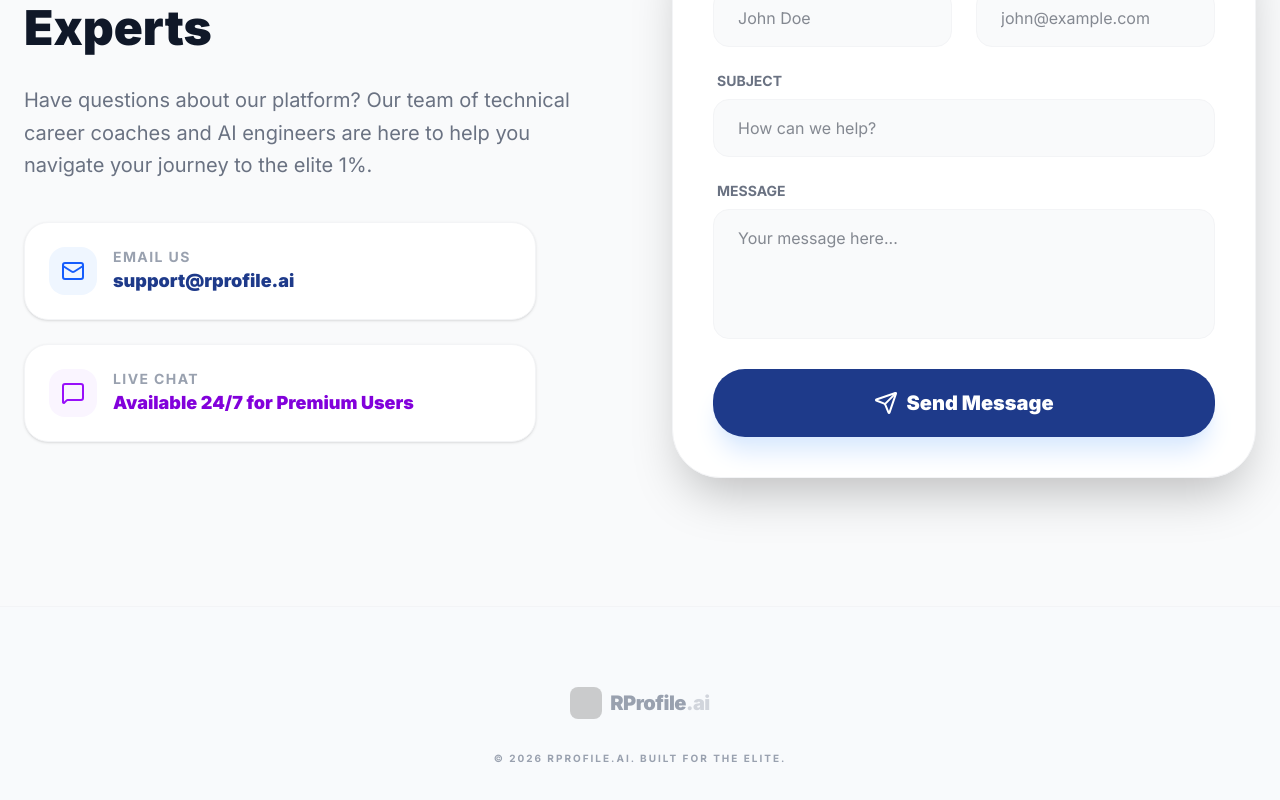
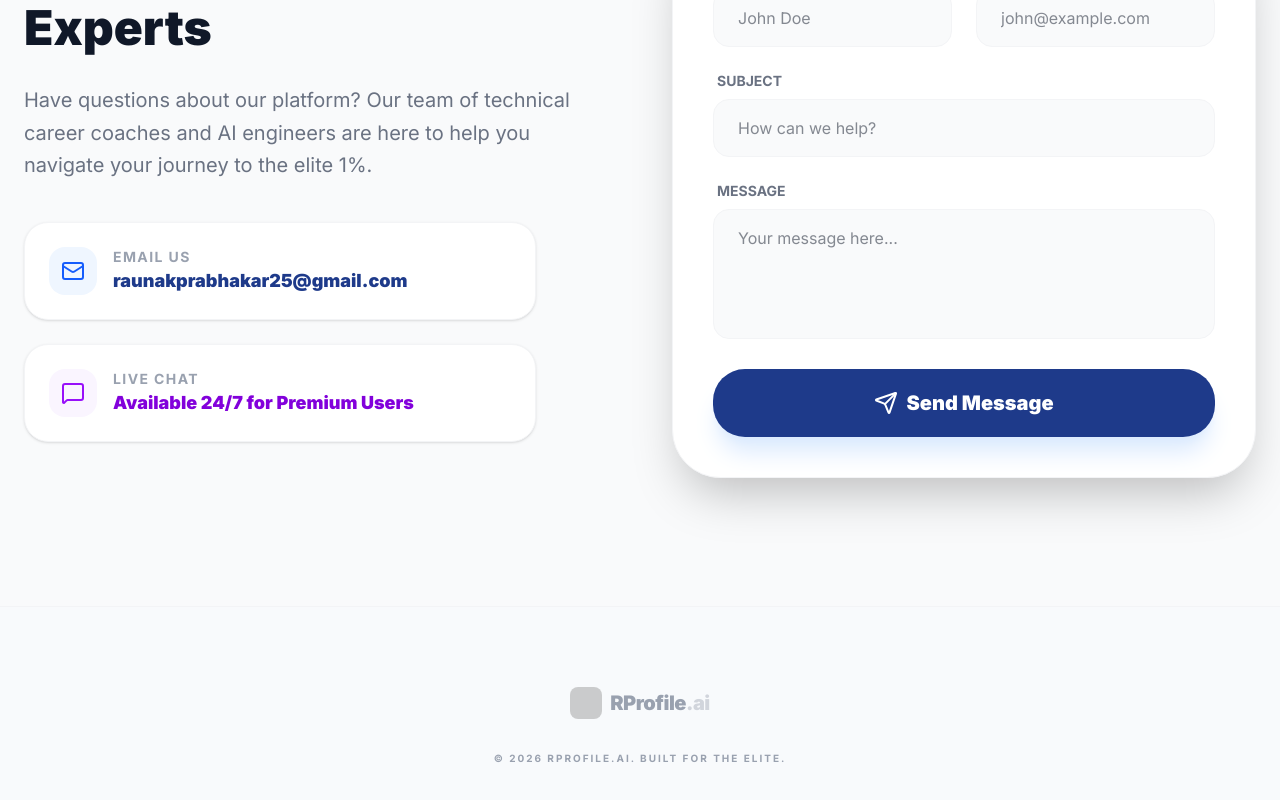
Before and after one commit to ghost-bw/RProfile.ai, a React (Vite) app in the folder frontend/: page / in a window 1280 px wide. Shown: the part 2711-3511 px from the top of the page. Built offline with nearby package versions, Linux system fonts and the light colour scheme; no server answers; grey boxes are pictures that could not be loaded; a web font is replaced by a local one.

Commit message:
Update RProfile contact details

```diff
--- a/frontend/src/pages/AnalyticsDashboard.jsx
+++ b/frontend/src/pages/AnalyticsDashboard.jsx
@@ -165,7 +165,7 @@ const AnalyticsDashboard = () => {
                         <div className="bg-[#1E3A8A] p-1.5 rounded-lg">
                             <Award className="text-white w-4.5 h-4.5" />
                         </div>
-                        <span className="text-xl font-black text-[#1E3A8A] tracking-tight font-serif">ResumePro<span className="text-blue-500">.ai</span></span>
+                        <span className="text-xl font-black text-[#1E3A8A] tracking-tight font-serif">RProfile.ai<span className="text-blue-500">.ai</span></span>
                     </div>
                     <button onClick={() => navigate('/dashboard')} className="flex items-center space-x-1.5 text-slate-500 hover:text-[#1E3A8A] text-sm font-semibold transition">
                         <ArrowLeft className="w-4 h-4" />
--- a/frontend/src/pages/Home.jsx
+++ b/frontend/src/pages/Home.jsx
@@ -55,7 +55,7 @@ const Home = () => {
             formRef.current.reset();
         } catch (error) {
             console.error(error);
-            alert("Failed to send message. Please try again or email us directly at support@rprofile.ai");
+            alert("Failed to send message. Please try again or email us directly at raunakprabhakar25@gmail.com");
         } finally {
             setIsSending(false);
         }
@@ -296,7 +296,7 @@ const Home = () => {
                                     </div>
                                     <div className="text-left">
                                         <p className="text-[10px] md:text-sm font-bold text-gray-400 uppercase tracking-widest">Email Us</p>
-                                        <p className="text-base md:text-lg font-black text-[#1E3A8A]">support@rprofile.ai</p>
+                                        <p className="text-base md:text-lg font-black text-[#1E3A8A]">raunakprabhakar25@gmail.com</p>
                                     </div>
                                 </div>
                                 <div className="flex items-center space-x-4 bg-white p-4 md:p-6 rounded-2xl md:rounded-3xl shadow-sm border border-gray-100">
```
